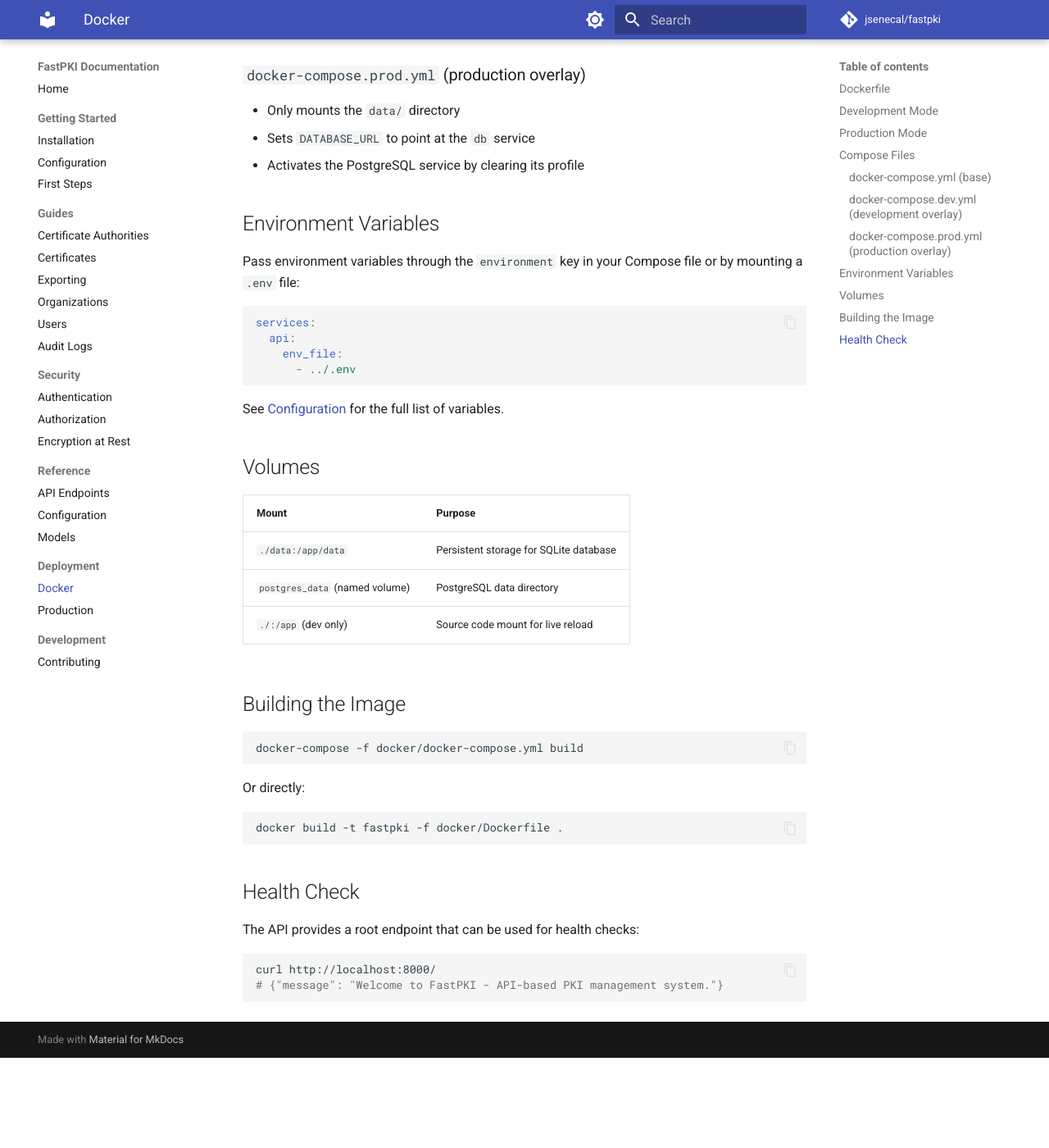
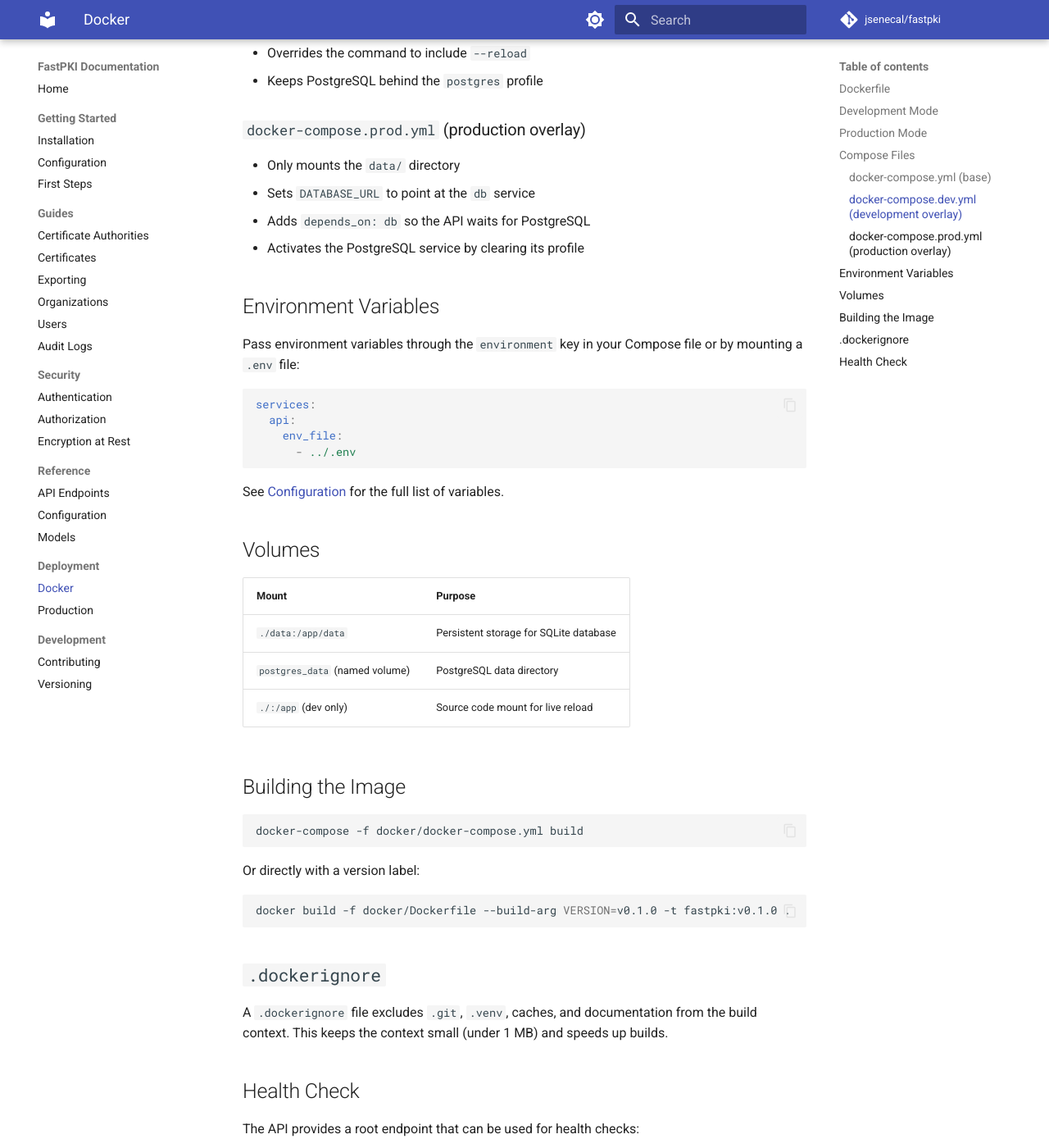
Before and after one commit to jsenecal/FastPKI, an MkDocs documentation site: the page built from docs/deployment/docker.md, in a window 1280 px wide and 1400 px high, scrolled down 1457 px. Shown: the whole window at 82% size. Built offline with MkDocs 1.6.1 and Material for MkDocs 9.7.7, drawn with Linux system fonts in a browser that asks for light colours; comment, search, counter and statistics services are not loaded; before the commit the page ends 2747 px from its top, so only the background shows below that; some of the changed text lies outside the part shown.

Commit message:
docs: Add versioning docs and fix bumpver v-prefix tags
Add development/versioning.md documenting bumpver usage, Makefile
bump targets, and Docker image versioning. Update Docker deployment
docs with VERSION build arg, .dockerignore, and depends_on fix.
Add bump targets to contributing Make targets table.

Switch bumpver to vMAJOR.MINOR.PATCH pattern with {pep440_version}
file patterns so git tags use v prefix while pyproject.toml stays
PEP 440 compliant.

````diff
--- a/docs/deployment/docker.md
+++ b/docs/deployment/docker.md
@@ -5,6 +5,8 @@
 ## Dockerfile
 
 The image is based on `python:3.11-slim` and uses `uv` for dependency installation. It runs the application as a non-root `app` user.
+
+The Dockerfile accepts a `VERSION` build argument that sets the `org.opencontainers.image.version` OCI label for image introspection.
 
 ```
 docker/Dockerfile
@@ -56,6 +58,7 @@
 
 - Only mounts the `data/` directory
 - Sets `DATABASE_URL` to point at the `db` service
+- Adds `depends_on: db` so the API waits for PostgreSQL
 - Activates the PostgreSQL service by clearing its profile
 
 ## Environment Variables
@@ -85,11 +88,15 @@
 docker-compose -f docker/docker-compose.yml build
 ```
 
-Or directly:
+Or directly with a version label:
 
 ```bash
-docker build -t fastpki -f docker/Dockerfile .
+docker build -f docker/Dockerfile --build-arg VERSION=v0.1.0 -t fastpki:v0.1.0 .
 ```
+
+## `.dockerignore`
+
+A `.dockerignore` file excludes `.git`, `.venv`, caches, and documentation from the build context. This keeps the context small (under 1 MB) and speeds up builds.
 
 ## Health Check
 
--- a/mkdocs.yml
+++ b/mkdocs.yml
@@ -54,6 +54,7 @@
       - Production: deployment/production.md
   - Development:
       - Contributing: development/contributing.md
+      - Versioning: development/versioning.md
 
 markdown_extensions:
   - admonition
--- a/pyproject.toml
+++ b/pyproject.toml
@@ -128,8 +128,8 @@
 asyncio_default_fixture_loop_scope = "session"
 
 [tool.bumpver]
-current_version = "0.1.0"
-version_pattern = "MAJOR.MINOR.PATCH"
+current_version = "v0.1.0"
+version_pattern = "vMAJOR.MINOR.PATCH"
 commit_message = "release: Bump version {old_version} -> {new_version}"
 commit = true
 tag = true
@@ -137,5 +137,5 @@
 
 [tool.bumpver.file_patterns]
 "pyproject.toml" = [
-    'version = "{version}"',
+    'version = "{pep440_version}"',
 ]
````
Also changed, not shown: docs/development/contributing.md (+3 -0 lines), docs/development/versioning.md (added, +87 -0 lines).
